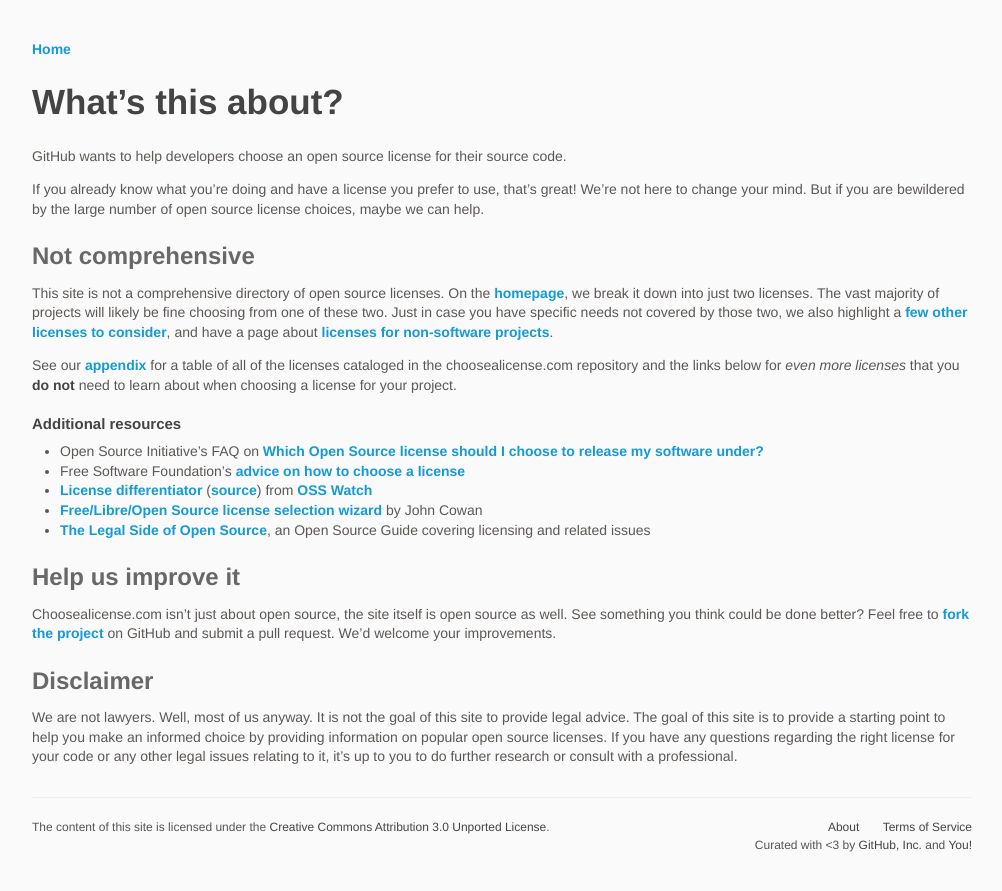
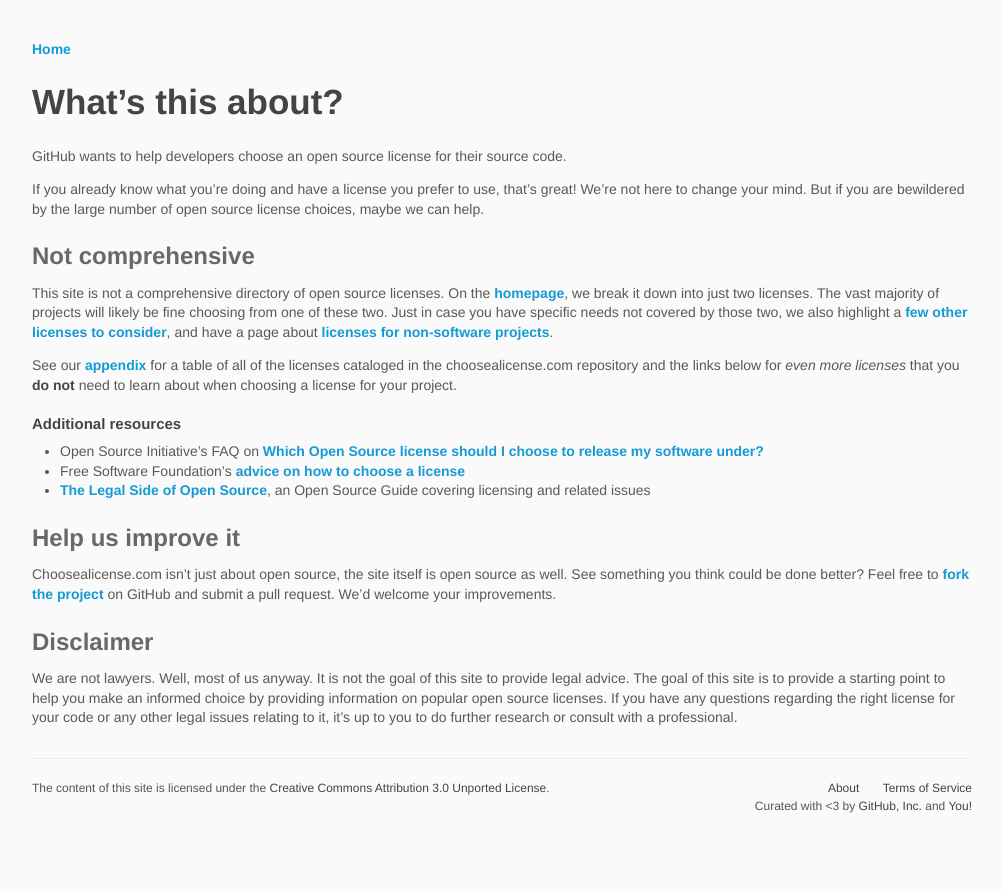
Before and after one commit to github/choosealicense.com, a Jekyll site: the page built from about.md, in a window 1280 px wide. Shown: the top 891 px of the page, without its empty margins (138-1140 px from the left). Built offline with Jekyll 4.4.1, drawn with Linux system fonts in a browser that asks for light colours; some web fonts are replaced.

Commit message:
rm two resources that don't support https

```diff
--- a/about.md
+++ b/about.md
@@ -20,8 +20,6 @@
 
 * Open Source Initiative's FAQ on [Which Open Source license should I choose to release my software under?](https://opensource.org/faq#which-license)
 * Free Software Foundation's [advice on how to choose a license](https://www.gnu.org/licenses/license-recommendations.en.html)
-* [License differentiator](http://www.oss-watch.ac.uk/apps/licdiff/) ([source](https://github.com/ox-it/licdiff)) from [OSS Watch](http://www.oss-watch.ac.uk/)
-* [Free/Libre/Open Source license selection wizard](http://vrici.lojban.org/~cowan/floss/) by John Cowan
 * [The Legal Side of Open Source](https://opensource.guide/legal/), an Open Source Guide covering licensing and related issues
 
 ## Help us improve it
```
